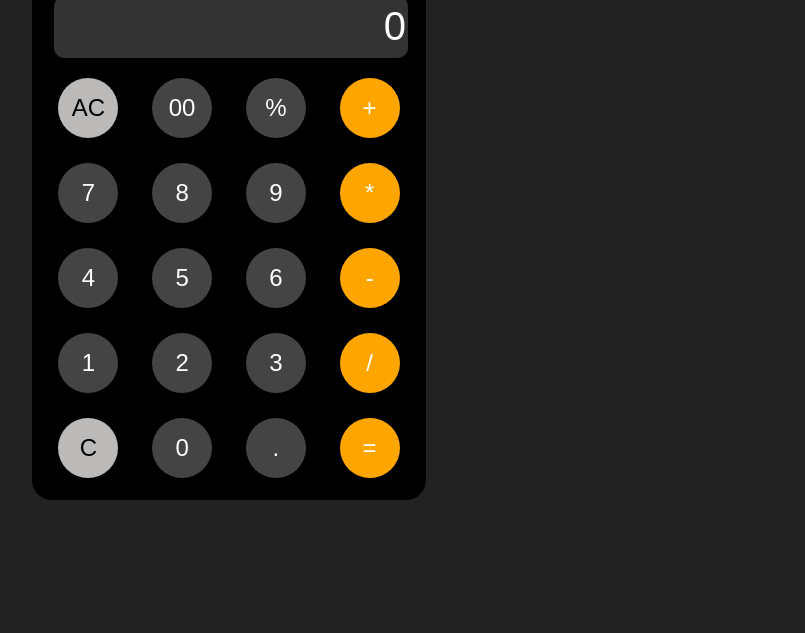
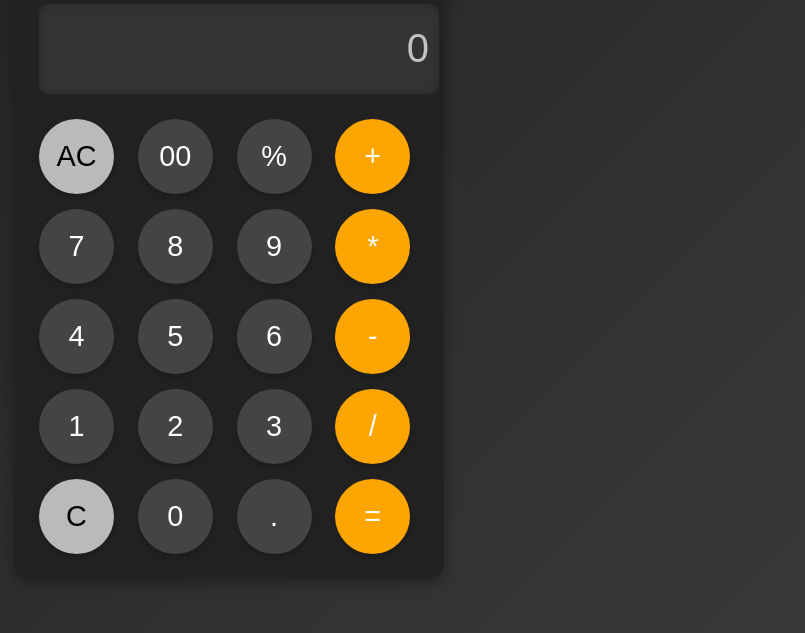
Before and after one commit to Ahad-Awan/Calculator, a plain HTML site: page index.html in a window 1280 px wide. Shown: the part 167-800 px from the top of the page, without its empty margins (411-1216 px from the left). Drawn offline with Linux system fonts and the light colour scheme.

Commit message:
Update style.css

```diff
--- a/style.css
+++ b/style.css
@@ -2,68 +2,85 @@ body {
   display: flex;
   justify-content: center;
   align-items: center;
-  margin-top: 40px;
-  background-color: #222;
+  height: 100vh;
+  background: linear-gradient(135deg, #1e1e1e, #3a3a3a);
+  margin: 0;
+  font-family: "Poppins", sans-serif;
 }
 
 h1 {
   color: white;
   text-align: center;
   font-size: 2.5rem;
+  margin-bottom: 20px;
 }
+
 .calculator {
-  width: 350px;
-  background: black;
-  border-radius: 20px;
-  padding: 22px;
+  width: 380px;
+  background: #222;
+  border-radius: 15px;
+  padding: 25px;
+  box-shadow: 0 5px 15px rgba(0, 0, 0, 0.3);
+  text-align: center;
 }
+
 input {
   width: 100%;
-  height: 60px;
+  height: 70px;
   background: #333;
   color: white;
   text-align: right;
   font-size: 2.5rem;
   border: none;
   border-radius: 10px;
+  padding: 10px;
+  outline: none;
+  box-shadow: inset 0 0 10px rgba(0, 0, 0, 0.2);
 }
 
-input[type="number"]::-webkit-outer-spin-button,
-input[type="number"]::-webkit-inner-spin-button {
-  -webkit-appearance: none;
-  margin: 6px;
+::placeholder {
+  color: rgba(255, 255, 255, 0.7);
 }
-::placeholder {
-  color: white;
-}
+
 .buttons {
   display: grid;
   grid-template-columns: repeat(4, 1fr);
-  gap: 25px;
-  margin-top: 20px;
+  gap: 15px;
+  margin-top: 25px;
 }
+
 .btn {
-  width: 60px;
-  height: 60px;
+  width: 75px;
+  height: 75px;
   background: #444;
   color: white;
-  font-size: 1.5rem;
+  font-size: 1.8rem;
   border: none;
-  margin: auto;
   border-radius: 50%;
   cursor: pointer;
+  transition: all 0.2s ease-in-out;
+  display: flex;
+  justify-content: center;
+  align-items: center;
+  box-shadow: 0 4px 8px rgba(0, 0, 0, 0.2);
 }
 
-.btn.start {
+.btn:hover {
+  background: #555;
+  transform: scale(1.1);
+}
+
+.btn:active {
+  transform: scale(0.9);
+}
+
+.btn.start,
+.btn.clear {
   background: rgb(188, 185, 185);
   color: black;
 }
 
 .btn.operator {
   background: orange;
+  color: white;
 }
-
-.btn.clear {
-  background: rgb(188, 185, 185);
-  color: black;
-}
```
